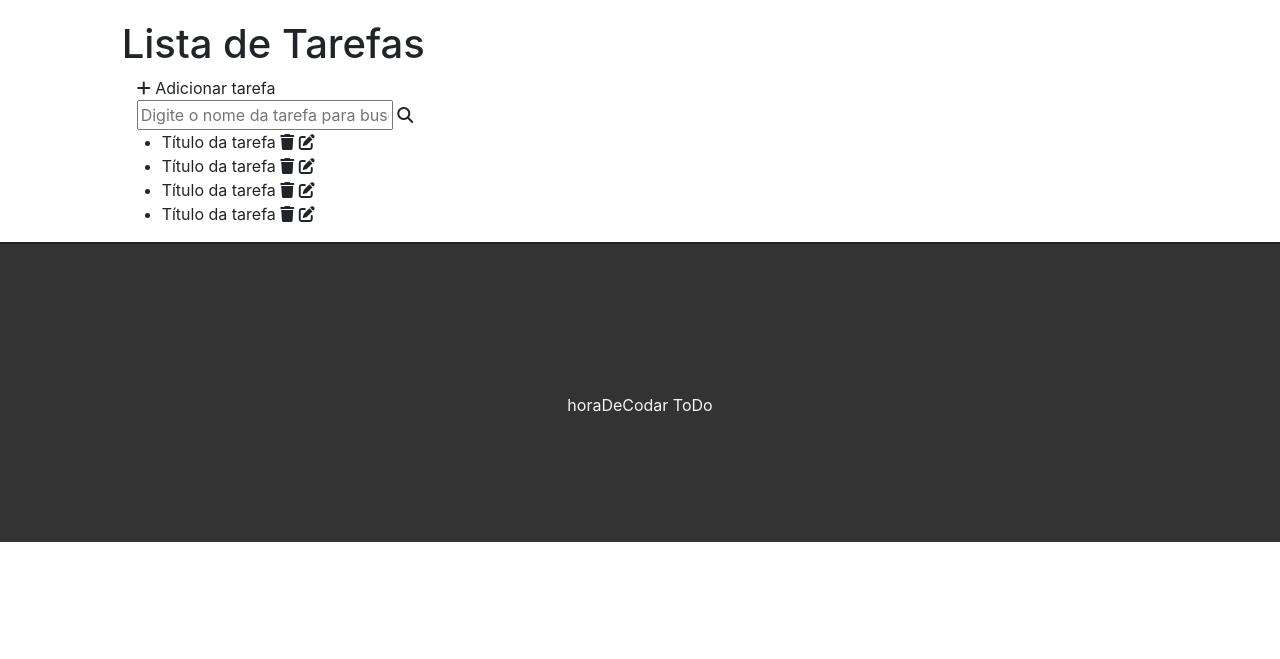
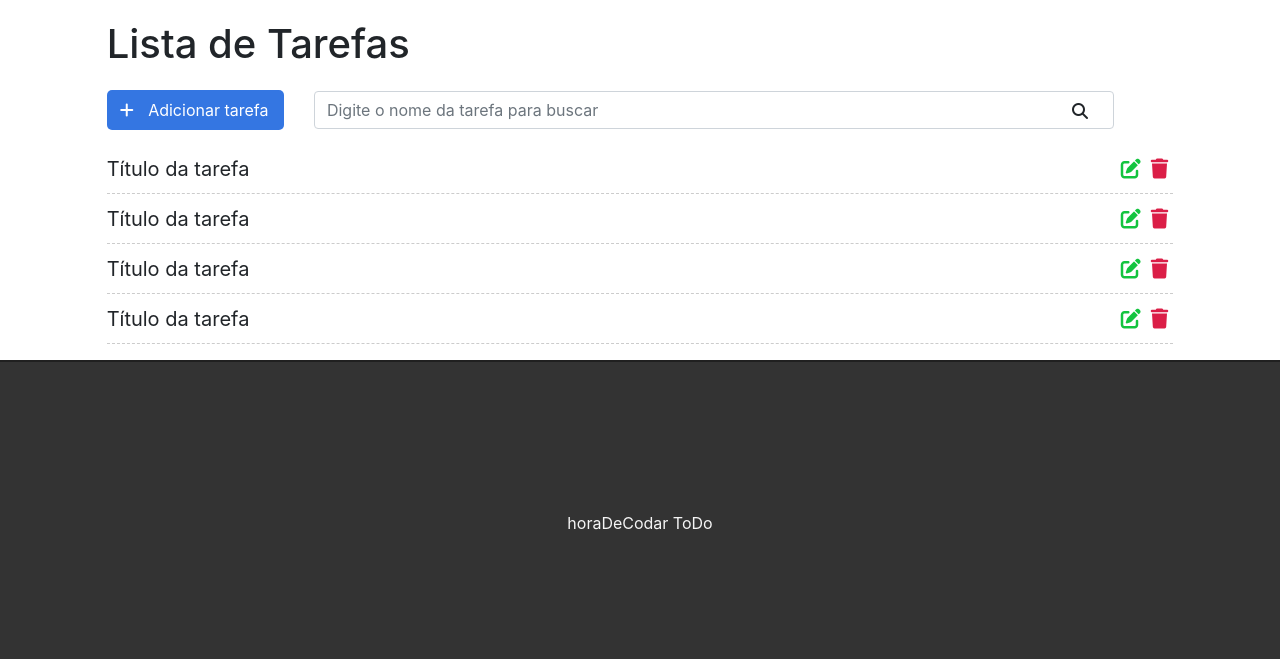
Before and after one commit to bartoalheiros/django, a Django app: page / in a window 1280 px wide. Shown: the part 57-716 px from the top of the page. Run offline with Django 5.2, Linux system fonts and the light colour scheme; some libraries are stand-ins or nearby versions.

Commit message:
finalizado front

```diff
--- a/todo/tasks/static/css/styles.css
+++ b/todo/tasks/static/css/styles.css
@@ -22,6 +22,76 @@
     letter-spacing: 1px;
 }
 
+.add-div {
+    background-color: #3476e2;
+    cursor: pointer;
+    display: inline-block;
+    color: #FFF;
+    padding: 8px;
+    border-radius: 5px;
+    margin-right: 25px;
+}
+
+.fa-solid.fa-plus {
+    color: #FFF;
+    margin-right: 10px;
+    margin-left: 5px;
+}
+
+/* Lista de Tarefas */
+
+.list-div {
+    padding: 0;
+}
+
+.task-list {
+    padding-left: 0;
+}
+
+.task-item {
+    list-style: none;
+    font-size: 20px;
+    height: 50px;
+    padding-top: 10px;
+    border-bottom: 1px dashed #ccc;
+}
+
+.fa-solid.fa-trash, .fa-solid.fa-edit {
+    cursor: pointer;
+    margin: 5px;
+    font-size: 20px;
+    float: right;
+}
+
+.fa-solid.fa-trash {
+    color: #db1e47;
+}
+
+.fa-solid.fa-edit {
+    color: #13c43f;
+}
+
+/* Search */
+
+.fa-solid.fa-plus {
+    color: #FFF;
+    margin-right: 10px;
+    margin-left: 5px;
+}
+
+.search-div {
+    padding: 0px;
+    margin-top: 15px;
+    margin-bottom: 15px;
+    display: inline-block;
+}
+
+.fa-solid.fa-magnifying-glass {
+    position: absolute;
+    top: 12px;
+    right: 26px;
+}
+
 /* Rodapé */
 
 footer {
--- a/todo/tasks/templates/tasks/list.html
+++ b/todo/tasks/templates/tasks/list.html
@@ -7,7 +7,7 @@
         <i class="fa-solid fa-plus"></i> Adicionar tarefa
     </div>
     <div class="col-9 search-div">
-        <input type="text" id="search" name="search" placeholder="Digite o nome da tarefa para buscar">
+        <input class="form-control" type="text" id="search" name="search" placeholder="Digite o nome da tarefa para buscar">
         <i class="fa-solid fa-magnifying-glass"></i>
     </div>
     <ul class="task-list">
```
